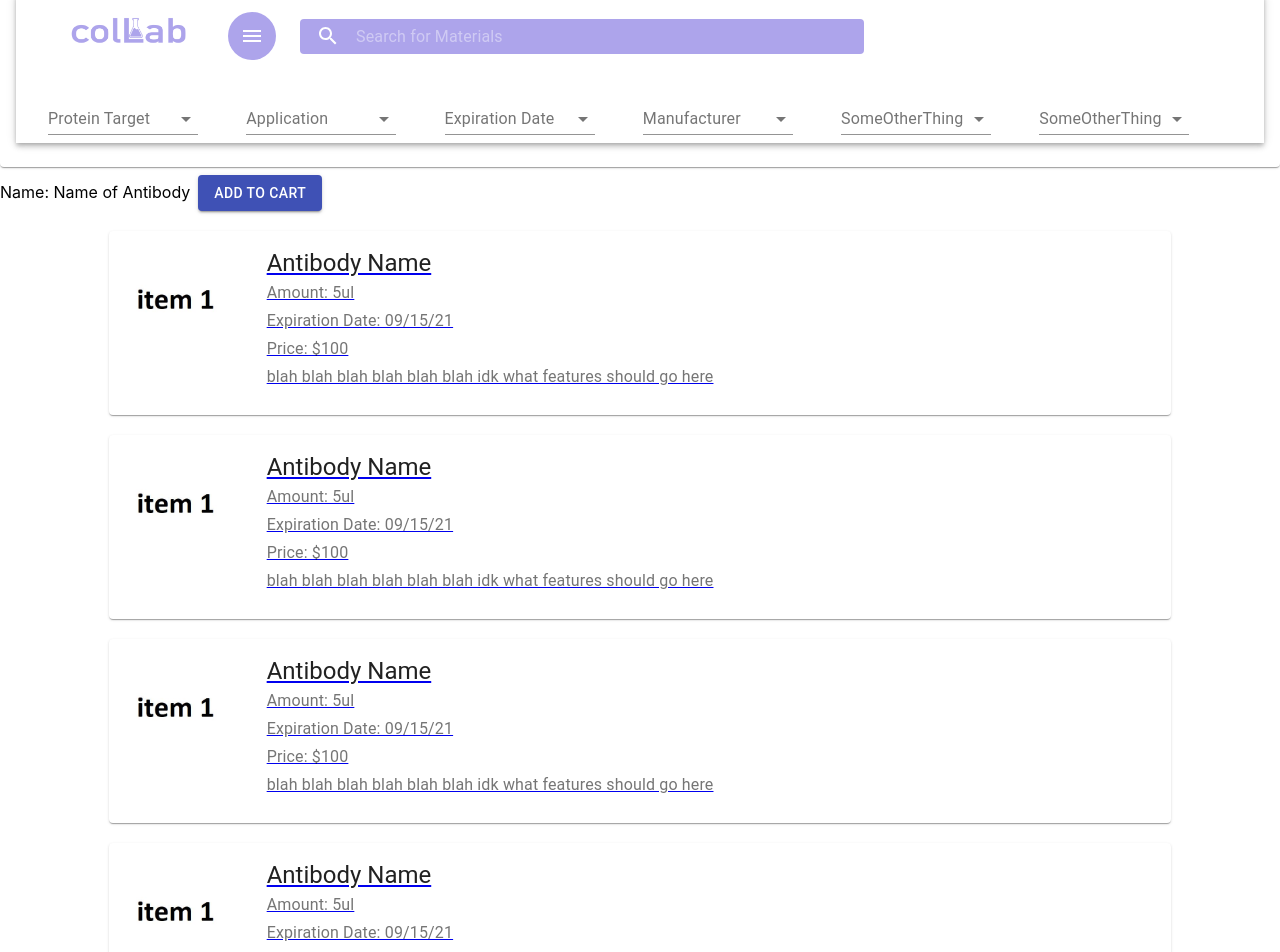
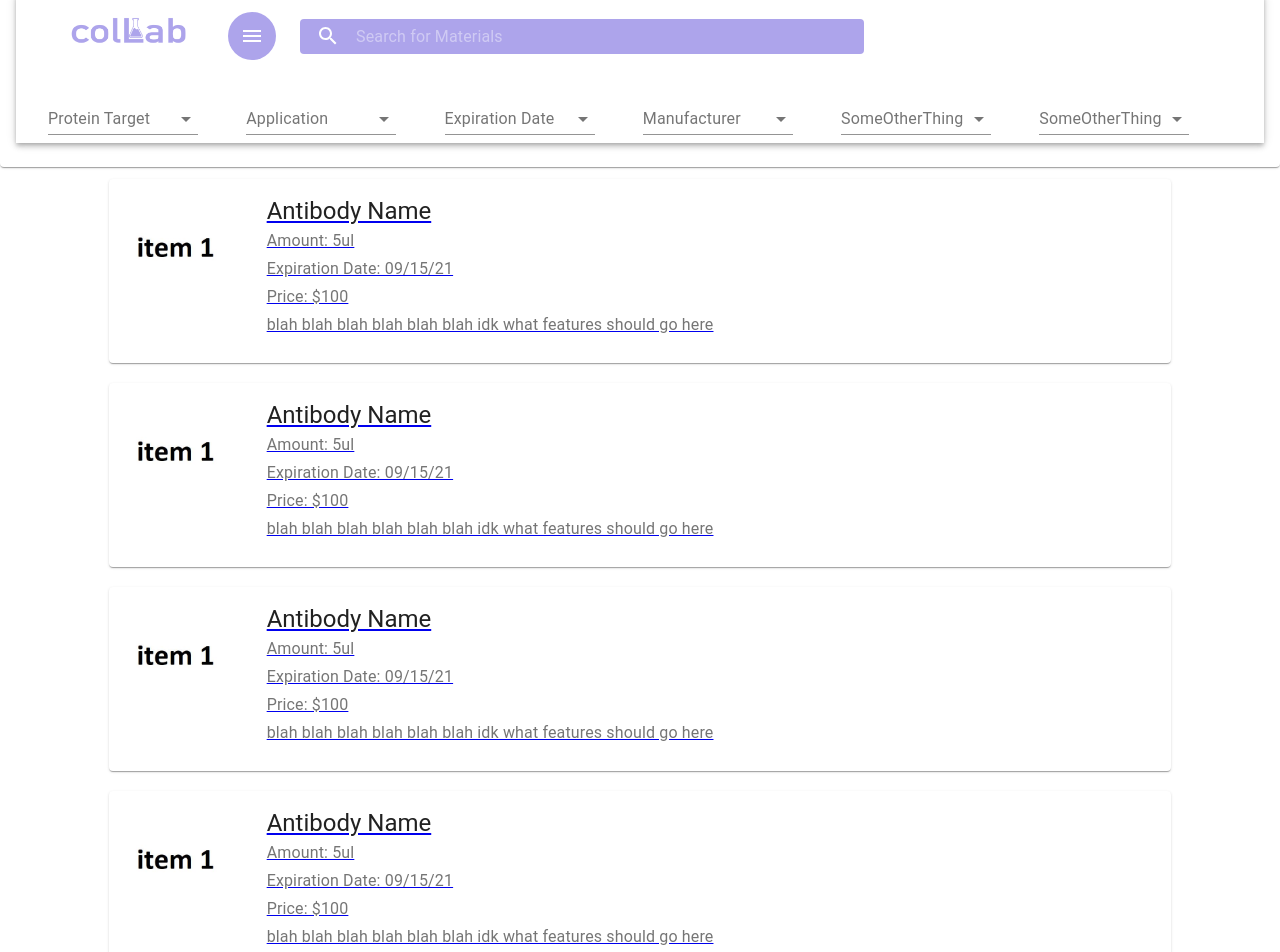
Before and after one commit to Mortick/BlueHacks-2019, a React (Create React App) app in the folder collab/: page / in a window 1280 px wide. Shown: the part 22-974 px from the top of the page. Built offline with nearby package versions, Linux system fonts and the light colour scheme.

Commit message:
just moved to bottom

```diff
--- a/collab/src/App.js
+++ b/collab/src/App.js
@@ -30,12 +30,12 @@ function App() {
     <div>
     {/*ANYTHING HERE WILL BE EVERYWHERE*/}
     <TestSearchBar/>
-    <ItemPage name="product"/>
     <ListPage/>
       <div> {/*these are every PAGE that goes on the site. If you want something that is on every page, add as a div around*/}
         <Route path='/ListPage' component={ListPage} />
         <Route path='/ItemPage' component={ItemPage} />
       </div>
+      <ItemPage name="product"/>
     </div>
     </BrowserRouter>
   );
```
